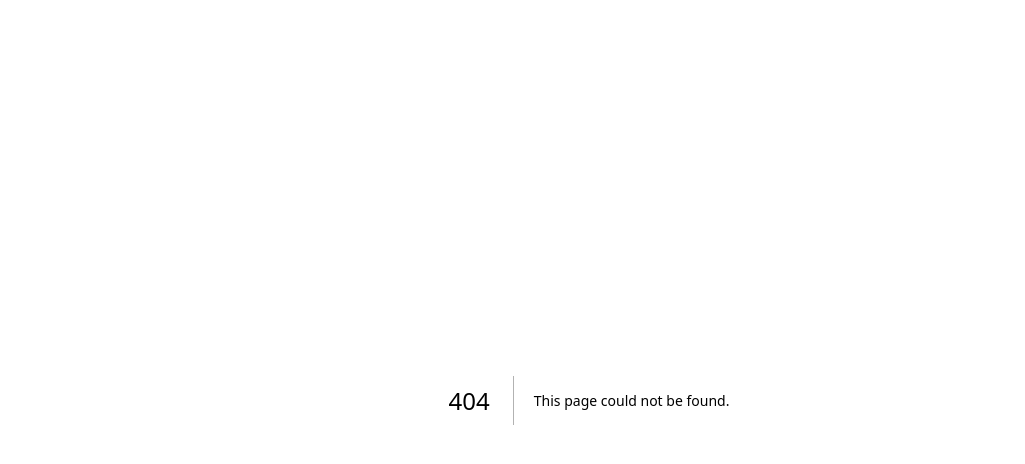
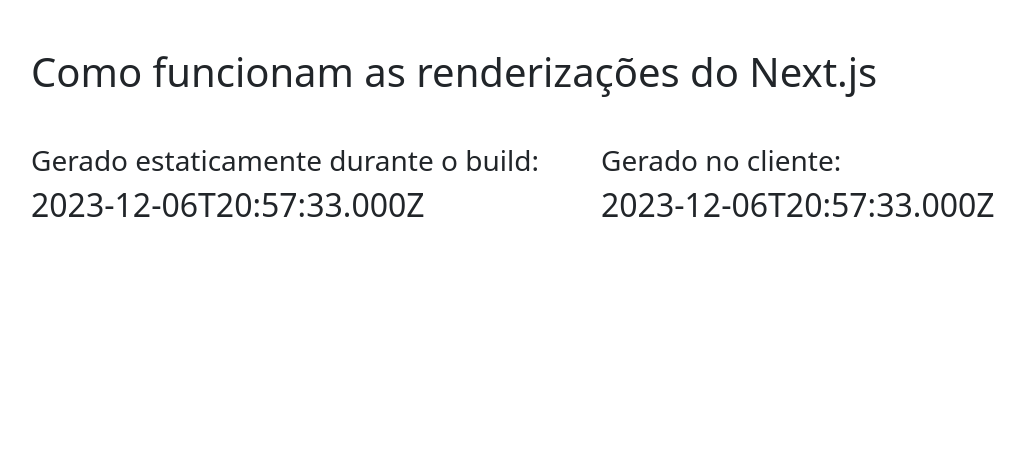
Before and after one commit to josebauer/nextjs-project, a Next.js app: page /static in a window 1280 px wide. Before the commit this address had no page. Shown: the top 464 px of the page, without its empty margins (51-1076 px from the left). Built offline with nearby package versions, Linux system fonts and the light colour scheme; no server answers.

Commit message:
Teste páginas estáticas

```diff
--- /dev/null
+++ b/src/pages/static.tsx
@@ -0,0 +1,65 @@
+import { GetStaticProps } from 'next'
+import { ReactNode, useEffect, useState } from 'react'
+import { Col, Container, Row } from 'react-bootstrap'
+
+interface ApiResponse {
+  name: string
+  timestamp: Date
+}
+
+export const getStaticProps: GetStaticProps = async () => {
+  const staticData = await fetch(`${process.env.NEXT_PUBLIC_APIURL}/api/hello`).then(res => res.json())
+
+  return {
+    props: {
+      staticData
+    }
+  }
+}
+
+function Static(props: {
+  children?: ReactNode
+  staticData?: ApiResponse
+}) {
+  const [clientSideData, setClientSideData] = useState<ApiResponse>()
+
+  useEffect(() => {
+    fetchData()
+  }, [])
+
+  const fetchData = async () => {
+    const data = await fetch('api/hello').then(res => res.json())
+    setClientSideData(data)
+  }
+  return (
+    <>
+      <Container>
+        <h1 className='my-5'>
+          Como funcionam as renderizações do Next.js
+        </h1>
+
+        <Row>
+          <Col>
+            <h3>
+              Gerado estaticamente durante o build:
+            </h3>
+            <h2>
+              {props.staticData?.timestamp.toString()}
+            </h2>
+          </Col>
+
+          <Col>
+            <h3>
+              Gerado no cliente:
+            </h3>
+            <h2>
+              {clientSideData?.timestamp.toString()}
+            </h2>
+          </Col>
+        </Row>
+      </Container>
+    </>
+  )
+}
+
+export default Static
```
